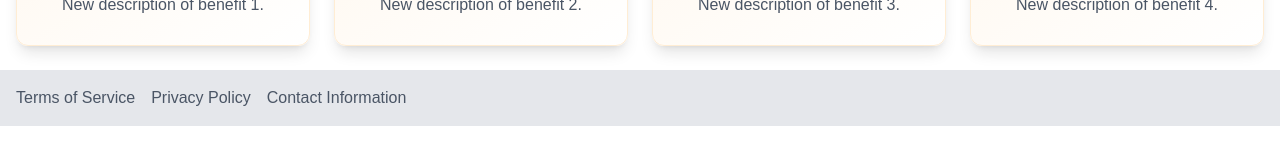
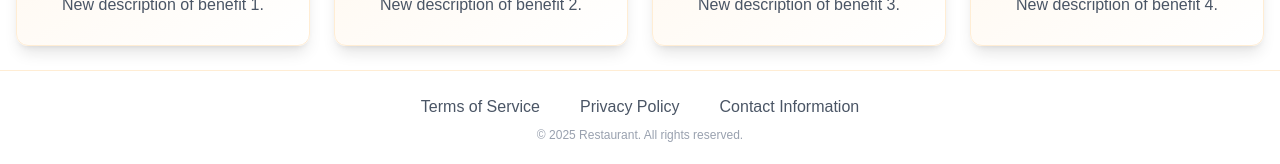
Before and after one commit to rajdaslaniya/lunabase-gemini, a Next.js app: page / in a window 1280 px wide. Shown: the part 1013-1177 px from the top of the page. Before the commit the page ends 1139 px from the top, so only its background shows below. Built offline with nearby package versions, Linux system fonts and the light colour scheme.

Commit message:
update footer style

```diff
--- a/src/components/Footer.tsx
+++ b/src/components/Footer.tsx
@@ -2,25 +2,26 @@ import React from "react";
 import Link from "next/link";
 
 const Footer: React.FC = () => (
-  <footer className="bg-gray-200 py-4">
-    <div className="container">
-      <ul className="flex justify-start space-x-4">
-        <li>
-          <Link href="/terms" className="text-gray-600 hover:text-gray-800">
-            Terms of Service
-          </Link>
-        </li>
-        <li>
-          <Link href="/privacy" className="text-gray-600 hover:text-gray-800">
-            Privacy Policy
-          </Link>
-        </li>
-        <li>
-          <Link href="/contact" className="text-gray-600 hover:text-gray-800">
-            Contact Information
-          </Link>
-        </li>
+  <footer className="backdrop-blur bg-white/70 border-t border-orange-100 shadow-t-lg py-6 mt-auto">
+    <div className="container mx-auto px-4">
+      <ul className="flex flex-wrap justify-center gap-6">
+        {[
+          { href: "/terms", label: "Terms of Service" },
+          { href: "/privacy", label: "Privacy Policy" },
+          { href: "/contact", label: "Contact Information" },
+        ].map(({ href, label }) => (
+          <li key={href}>
+            <Link
+              href={href}
+              className="relative text-gray-600 hover:text-orange-500 font-medium transition-colors duration-200 px-2 group"
+            >
+              {label}
+              <span className="absolute left-0 -bottom-1 w-0 h-0.5 bg-gradient-to-r from-orange-400 to-orange-500 rounded-full transition-all duration-300 group-hover:w-full"></span>
+            </Link>
+          </li>
+        ))}
       </ul>
+      <div className="text-center text-xs text-gray-400 mt-2">&copy; {new Date().getFullYear()} Restaurant. All rights reserved.</div>
     </div>
   </footer>
 );
```
